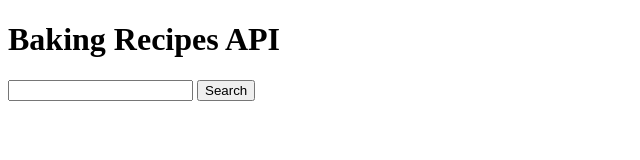
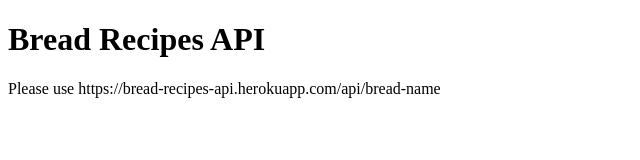
Before and after one commit to nathanspeich/bread-recipes-api, a website: page index.html in a window 1280 px wide. Shown: the whole page, without its empty margins (0-640 px from the left). Drawn offline with Linux system fonts and the light colour scheme.

Commit message:
updated html documentation

```diff
--- a/index.html
+++ b/index.html
@@ -8,11 +8,8 @@
     <link rel="stylesheet" href="css/style.css" />
   </head>
   <body>
-    <h1>Baking Recipes API</h1>
-    <input type="text" />
-    <button>Search</button>
-    <h2></h2>
-    <ul></ul>
+    <h1>Bread Recipes API</h1>
+    <p>Please use https://bread-recipes-api.herokuapp.com/api/bread-name</p>
     <script src="js/main.js"></script>
   </body>
 </html>
```
